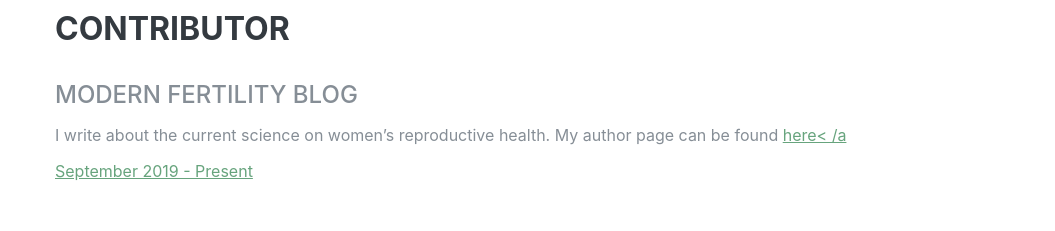
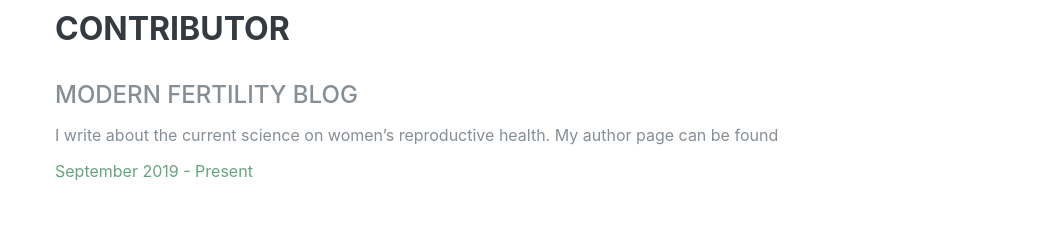
Before and after one commit to taliashirazi/taliashirazi.github.io, a website with bundled scripts: page index.html in a window 1280 px wide. Shown: the part 4640-4871 px from the top of the page, without its empty margins (225-1280 px from the left). Built offline with nearby package versions, Linux system fonts and the light colour scheme; a web font is replaced by a local one.

Commit message:
Update index.html

```diff
--- a/index.html
+++ b/index.html
@@ -281,7 +281,7 @@
           <div class="resume-content">
             <h3 class="mb-0">Contributor</h3>
             <div class="subheading mb-3">Modern Fertility blog</div>
-            <p>I write about the current science on women’s reproductive health. My author page can be found <a href="https://modernfertility.com/blog/author/talia/" target="_blank">here< /a</p>
+            <p>I write about the current science on women’s reproductive health. My author page can be found </p>
           </div>
           <div class="resume-date text-md-right">
             <span class="text-primary">September 2019 - Present</span>
```
